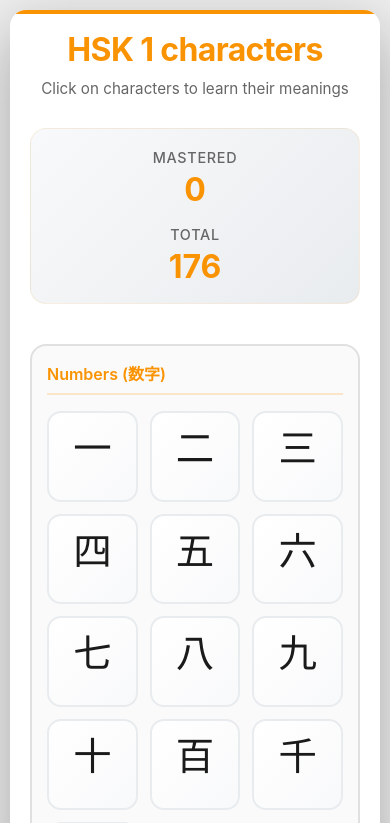
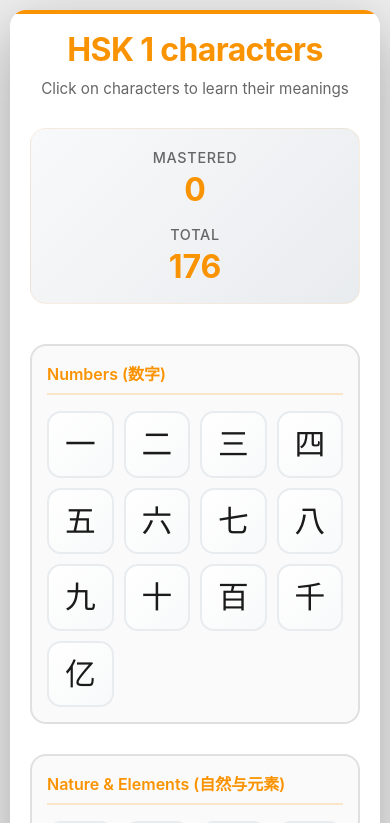
Before and after one commit to kxxxx-hi/hsk1-characters-ky, a Next.js app: page / in a window 390 px wide. Shown: the top 823 px of the page. Built offline with nearby package versions, Linux system fonts and the light colour scheme.

Commit message:
Reduce font and grid size by 20%, add 2x zoom on category hover

```diff
--- a/app/globals.css
+++ b/app/globals.css
@@ -156,6 +156,8 @@ body {
   padding: 20px;
   background: #fafafa;
   transition: var(--transition);
+  position: relative;
+  overflow: visible;
 }
 
 .category-block:hover {
@@ -185,30 +187,42 @@ body {
 /* Character Grid */
 .character-grid {
   display: grid;
-  grid-template-columns: repeat(auto-fill, minmax(90px, 1fr));
-  gap: 16px;
+  grid-template-columns: repeat(auto-fill, minmax(72px, 1fr));
+  gap: 13px;
+  transition: transform 0.3s ease;
+}
+
+.category-block:hover .character-grid {
+  transform: scale(2);
+  transform-origin: top left;
+  z-index: 10;
+  position: relative;
 }
 
 @media (max-width: 768px) {
   .character-grid {
-    grid-template-columns: repeat(auto-fill, minmax(70px, 1fr));
-    gap: 12px;
+    grid-template-columns: repeat(auto-fill, minmax(56px, 1fr));
+    gap: 10px;
   }
 
   .character-text {
-    font-size: 2rem;
+    font-size: 1.6rem;
   }
 
   .meaning-text {
-    font-size: 0.6rem;
+    font-size: 0.48rem;
   }
 
   .pinyin-text {
-    font-size: 0.5rem;
+    font-size: 0.4rem;
   }
 
   .character-content {
-    padding-top: 6px;
+    padding-top: 5px;
+  }
+
+  .category-block:hover .character-grid {
+    transform: scale(1.5);
   }
 }
 
@@ -278,7 +292,7 @@ body {
 }
 
 .character-text {
-  font-size: 2.4rem;
+  font-size: 1.92rem;
   font-weight: 500;
   line-height: 1;
   margin-bottom: 2px;
@@ -302,7 +316,7 @@ body {
 }
 
 .meaning-text {
-  font-size: 0.65rem;
+  font-size: 0.52rem;
   color: var(--text-secondary);
   font-weight: 500;
   line-height: 1.1;
@@ -316,7 +330,7 @@ body {
 }
 
 .pinyin-text {
-  font-size: 0.55rem;
+  font-size: 0.44rem;
   color: var(--text-secondary);
   font-style: italic;
   margin-top: 1px;
```
